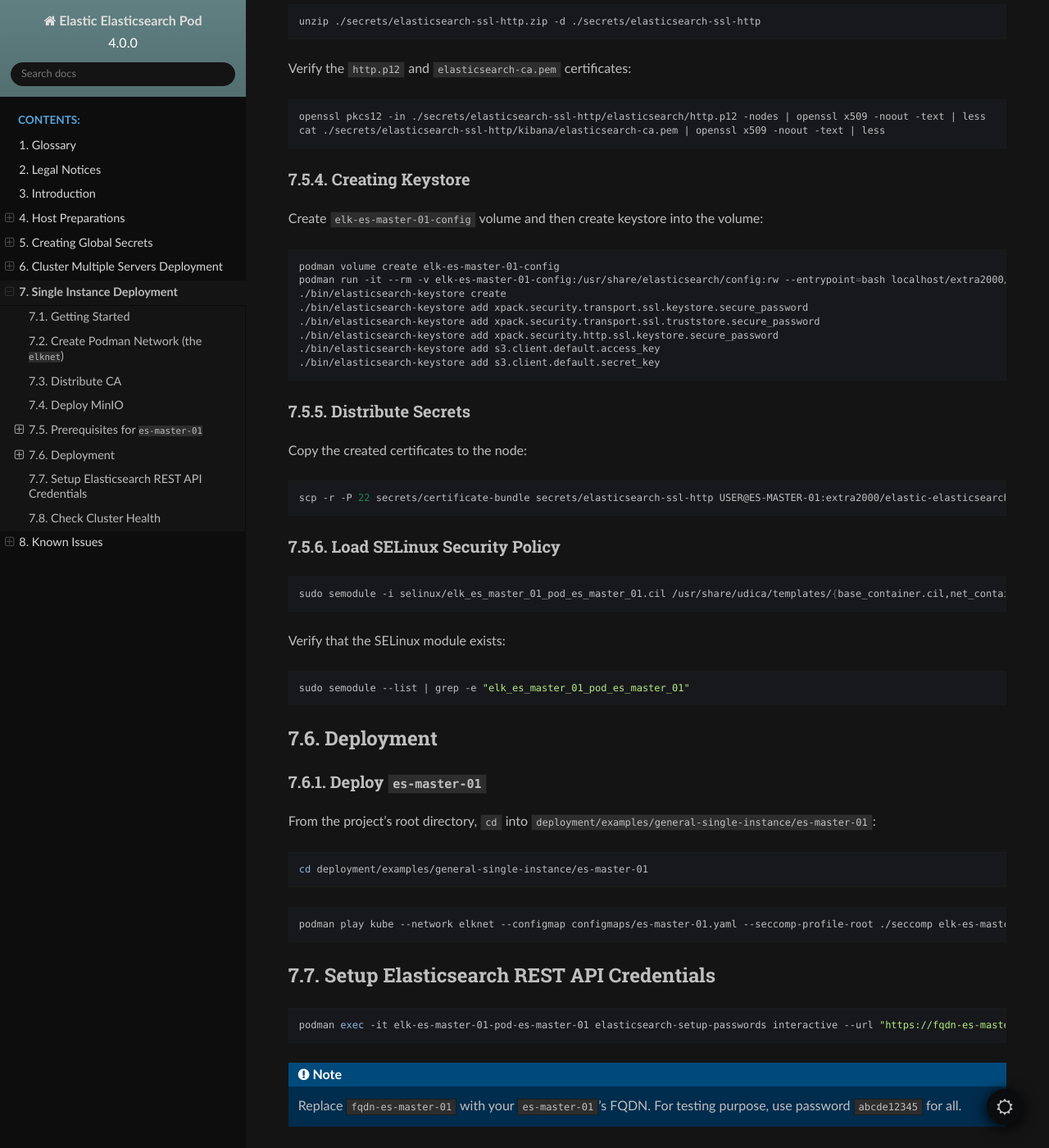
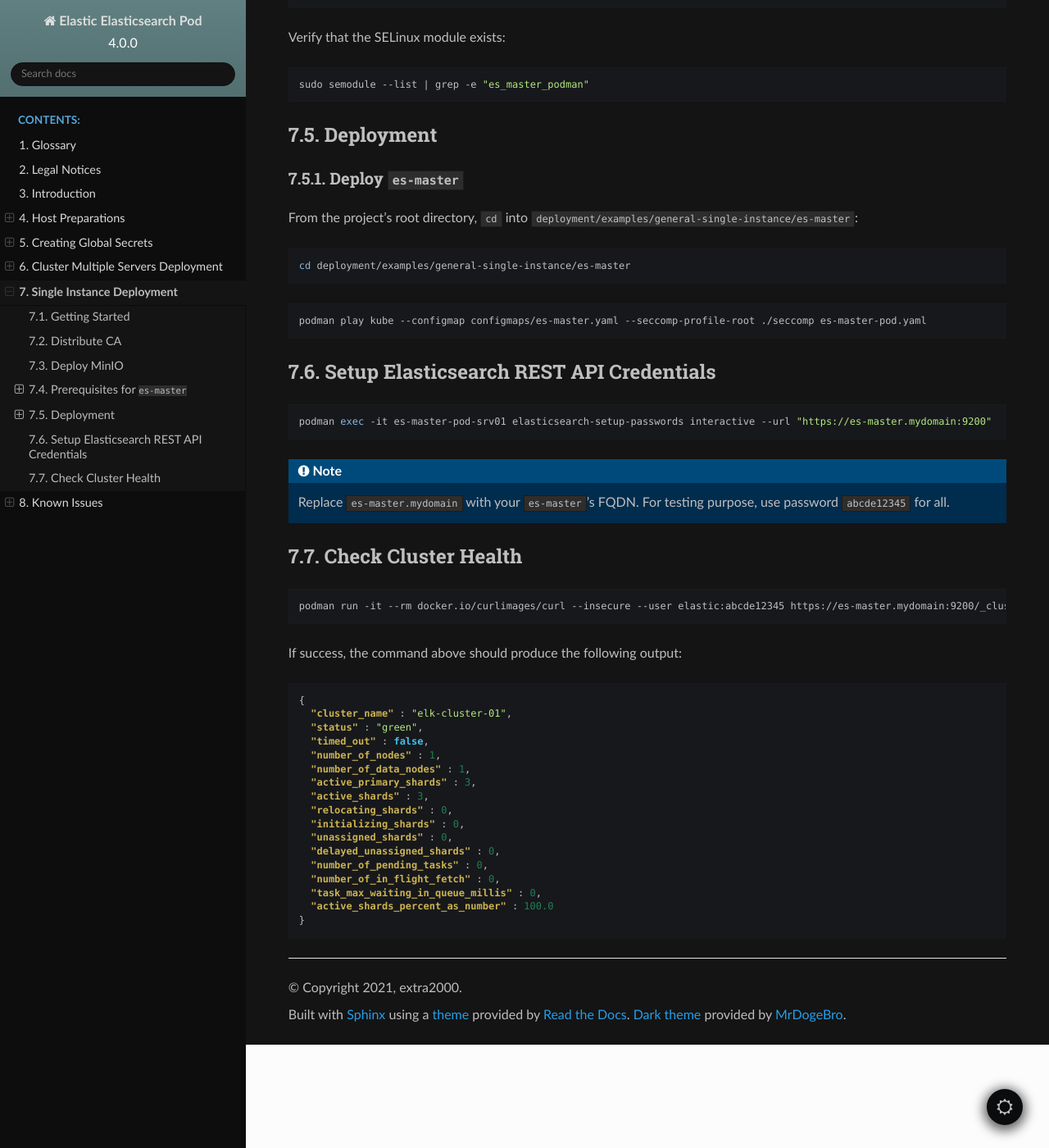
Before and after one commit to extra2000/elastic-elasticsearch-pod, a Sphinx documentation site: the page built from docs/source/example_general_single_instance.rst, in a window 1280 px wide and 1400 px high, scrolled down 4655 px. Shown: the whole window at 82% size. Built offline with Sphinx 7.4.7 and the Read the Docs theme 2.0.0, drawn with Linux system fonts in a browser that asks for light colours; some of the changed text lies outside the part shown.

Commit message:
refactor(docs): reorganize documentations for `general-single-instance`

```diff
--- a/docs/source/example_general_single_instance.rst
+++ b/docs/source/example_general_single_instance.rst
@@ -1,7 +1,7 @@
 Single Instance Deployment
 ==========================
 
-Example how to deploy a basic ELK cluster (the ``elk-cluster-01``) on AMD64 machines for general purpose.
+Example how to deploy a single instance Elastic Stack cluster for general purpose.
 
 Getting Started
 ---------------
@@ -34,59 +34,6 @@
 
     podman build -t extra2000/elastic/elasticsearch -f Dockerfile.amd64 .
 
-Create Podman Network (the ``elknet``)
---------------------------------------
-
-Create ``/etc/cni/net.d/elknet.conflist`` file:
-
-.. code-block:: yaml
-
-    {
-      "cniVersion": "0.4.0",
-      "name": "elknet",
-      "plugins": [
-        {
-          "type": "bridge",
-          "bridge": "cni-podman1",
-          "isGateway": true,
-          "ipMasq": true,
-          "hairpinMode": true,
-          "ipam": {
-            "type": "host-local",
-            "routes": [{ "dst": "0.0.0.0/0" }],
-            "ranges": [
-              [
-                {
-                  "subnet": "192.168.124.0/24",
-                  "gateway": "192.168.124.1"
-                }
-              ]
-            ]
-          }
-        },
-        {
-          "type": "portmap",
-          "capabilities": {
-            "portMappings": true
-          }
-        },
-        {
-          "type": "firewall"
-        },
-        {
-          "type": "tuning"
-        },
-        {
-          "type": "dnsname",
-          "domainName": "elknet"
-        }
-      ]
-    }
-
-.. note::
-
-    If ``/etc/cni/net.d/`` is not exists, create the directory using ``sudo mkdir -pv /etc/cni/net.d/``.
-
 Distribute CA
 -------------
 
@@ -96,11 +43,11 @@
 
     cd deployment/
 
-Then, distribute into ``es-master-01``:
+Then, distribute into ``es-master``:
 
 .. code-block:: bash
 
-    cp -v _global_secrets_/elastic-ca.p12 examples/general-single-instance/es-master-01/secrets/
+    cp -v _global_secrets_/elastic-ca.p12 examples/general-single-instance/es-master/secrets/
 
 .. warning::
 
@@ -120,23 +67,26 @@
 
     Later, ``s3.client.default.access_key`` refers to ``minio_root_user`` and ``s3.client.default.secret_key`` refers to ``minio_root_password``.
 
-Prerequisites for ``es-master-01``
-----------------------------------
+Prerequisites for ``es-master``
+-------------------------------
 
-From the project's root directory, ``cd`` into ``deployment/examples/general-single-instance/es-master-01``:
+From the project's root directory, ``cd`` into ``deployment/examples/general-single-instance/es-master``:
 
 .. code-block:: bash
 
-    cd deployment/examples/general-single-instance/es-master-01
+    cd deployment/examples/general-single-instance/es-master
 
 Create Config Files
 ~~~~~~~~~~~~~~~~~~~
 
+Create config files and fix permissions:
+
 .. code-block:: bash
 
-    cp -v configmaps/es-master-01.yaml{.example,}
-    cp -v configs/es-master-01.yml{.example,}
+    cp -v configmaps/es-master.yaml{.example,}
+    cp -v configs/es-master.yml{.example,}
     cp -v configs/log4j2.properties{.example,}
+    chmod -R o+r ./configs/*
 
 Allow config files to be mounted into container:
 
@@ -148,7 +98,7 @@
 
 .. code-block:: bash
 
-    cp -v elk-es-master-01-pod.yaml{.example,}
+    cp -v es-master-pod.yaml{.example,}
 
 Creating Transport SSL Certificate
 ~~~~~~~~~~~~~~~~~~~~~~~~~~~~~~~~~~
@@ -165,7 +115,7 @@
 
     podman run -it --network none --rm -v ./secrets:/tmp/secrets:rw localhost/extra2000/elastic/elasticsearch ./bin/elasticsearch-certutil cert --ca /tmp/secrets/elastic-ca.p12 --multiple
 
-.. list-table:: Questions and answers for creating ``es-master-01``'s ``certificate-bundle.zip``
+.. list-table:: Questions and answers for creating ``es-master``'s ``certificate-bundle.zip``
    :widths: 50 50
    :header-rows: 1
 
@@ -174,18 +124,18 @@
    * - Enter password for CA (``/tmp/secrets/elastic-ca.p12``)
      - ``abcde12345``
    * - Enter instance name
-     - ``es-master-01``
-   * - Enter name for directories and files of ``es-master-01``
-     - ``es-master-01``
+     - ``es-master``
+   * - Enter name for directories and files of ``es-master``
+     - ``es-master``
    * - Enter IP Addresses for instance
      - ``127.0.0.1``
    * - Enter DNS names for instance
-     - ``elk-es-master-01-pod.elknet``, ``es-master-01.yourhostname.lan``, ``localhost``
+     - ``es-master.mydomain``, ``localhost``
    * - Would you like to specify another instance?
      - ``n``
    * - Please enter the desired output file
      - ``/tmp/secrets/certificate-bundle.zip``
-   * - Enter password for ``es-master-01/es-master-01.p12``
+   * - Enter password for ``es-master/es-master.p12``
      - ``abcde12345``
 
 Extract the certificate archive:
@@ -194,11 +144,11 @@
 
     unzip ./secrets/certificate-bundle.zip -d ./secrets/certificate-bundle
 
-Verify the ``es-master-01.p12`` certificate:
+Verify the ``es-master.p12`` certificate:
 
 .. code-block:: bash
 
-    openssl pkcs12 -in ./secrets/certificate-bundle/es-master-01/es-master-01.p12 -nodes | openssl x509 -noout -text | less
+    openssl pkcs12 -in ./secrets/certificate-bundle/es-master/es-master.p12 -nodes | openssl x509 -noout -text | less
 
 Creating HTTP SSL Certificate
 ~~~~~~~~~~~~~~~~~~~~~~~~~~~~~
@@ -207,7 +157,7 @@
 
     podman run -it --network none --rm -v ./secrets:/tmp/secrets:rw localhost/extra2000/elastic/elasticsearch ./bin/elasticsearch-certutil http
 
-.. list-table:: Questions and answers for creating ``es-master-01``'s ``elasticsearch-ssl-http.zip``
+.. list-table:: Questions and answers for creating ``es-master``'s ``elasticsearch-ssl-http.zip``
    :widths: 50 50
    :header-rows: 1
 
@@ -226,7 +176,7 @@
    * - Generate a certificate per node? [y/N]
      - ``n``
    * - Which hostnames will be used to connect to your nodes?
-     - ``elk-es-master-01-pod.elknet``, ``es-master-01.yourhostname.lan``, ``localhost``
+     - ``es-master.mydomain``, ``localhost``
    * - Which IP addresses will be used to connect to your nodes?
      - ``127.0.0.1``
    * - Other certificate options. Do you wish to change any of these options? [y/N]
@@ -252,12 +202,12 @@
 Creating Keystore
 ~~~~~~~~~~~~~~~~~
 
-Create ``elk-es-master-01-config`` volume and then create keystore into the volume:
+Create ``es-master-config`` volume and then create keystore into the volume:
 
 .. code-block:: bash
 
-    podman volume create elk-es-master-01-config
-    podman run -it --rm -v elk-es-master-01-config:/usr/share/elasticsearch/config:rw --entrypoint=bash localhost/extra2000/elastic/elasticsearch
+    podman volume create es-master-config
+    podman run -it --rm -v es-master-config:/usr/share/elasticsearch/config:rw --entrypoint=bash localhost/extra2000/elastic/elasticsearch
     ./bin/elasticsearch-keystore create
     ./bin/elasticsearch-keystore add xpack.security.transport.ssl.keystore.secure_password
     ./bin/elasticsearch-keystore add xpack.security.transport.ssl.truststore.secure_password
@@ -272,54 +222,62 @@
 
 .. code-block:: bash
 
-    scp -r -P 22 secrets/certificate-bundle secrets/elasticsearch-ssl-http USER@ES-MASTER-01:extra2000/elastic-elasticsearch-pod/deployment/examples/general-single-instance/es-master-01/secrets/
+    scp -r -P 22 secrets/certificate-bundle secrets/elasticsearch-ssl-http USER@es-master:extra2000/elastic-elasticsearch-pod/deployment/examples/general-single-instance/es-master/secrets/
 
 Load SELinux Security Policy
 ~~~~~~~~~~~~~~~~~~~~~~~~~~~~
 
+Create SELinux Security Policy:
+
 .. code-block:: bash
 
-    sudo semodule -i selinux/elk_es_master_01_pod_es_master_01.cil /usr/share/udica/templates/{base_container.cil,net_container.cil}
+    cp -v selinux/es_master_podman.cil{.example,}
+
+Load the security policy:
+
+.. code-block:: bash
+
+    sudo semodule -i selinux/es_master_podman.cil /usr/share/udica/templates/{base_container.cil,net_container.cil}
 
 Verify that the SELinux module exists:
 
 .. code-block:: bash
 
-    sudo semodule --list | grep -e "elk_es_master_01_pod_es_master_01"
+    sudo semodule --list | grep -e "es_master_podman"
 
 Deployment
 ----------
 
-Deploy ``es-master-01``
-~~~~~~~~~~~~~~~~~~~~~~~
+Deploy ``es-master``
+~~~~~~~~~~~~~~~~~~~~
 
-From the project's root directory, ``cd`` into ``deployment/examples/general-single-instance/es-master-01``:
+From the project's root directory, ``cd`` into ``deployment/examples/general-single-instance/es-master``:
 
 .. code-block:: bash
 
-    cd deployment/examples/general-single-instance/es-master-01
+    cd deployment/examples/general-single-instance/es-master
 
 .. code-block:: bash
 
-    podman play kube --network elknet --configmap configmaps/es-master-01.yaml --seccomp-profile-root ./seccomp elk-es-master-01-pod.yaml
+    podman play kube --configmap configmaps/es-master.yaml --seccomp-profile-root ./seccomp es-master-pod.yaml
 
 Setup Elasticsearch REST API Credentials
 ----------------------------------------
 
 .. code-block:: bash
 
-    podman exec -it elk-es-master-01-pod-es-master-01 elasticsearch-setup-passwords interactive --url "https://fqdn-es-master-01:9200"
+    podman exec -it es-master-pod-srv01 elasticsearch-setup-passwords interactive --url "https://es-master.mydomain:9200"
 
 .. note::
 
-    Replace ``fqdn-es-master-01`` with your ``es-master-01``'s FQDN. For testing purpose, use password ``abcde12345`` for all.
+    Replace ``es-master.mydomain`` with your ``es-master``'s FQDN. For testing purpose, use password ``abcde12345`` for all.
 
 Check Cluster Health
 --------------------
 
 .. code-block:: bash
 
-    podman run -it --rm --network elknet docker.io/curlimages/curl --insecure --user elastic:abcde12345 https://elk-es-master-01-pod.elknet:9200/_cluster/health/?pretty
+    podman run -it --rm docker.io/curlimages/curl --insecure --user elastic:abcde12345 https://es-master.mydomain:9200/_cluster/health/?pretty
 
 If success, the command above should produce the following output:
 
```
